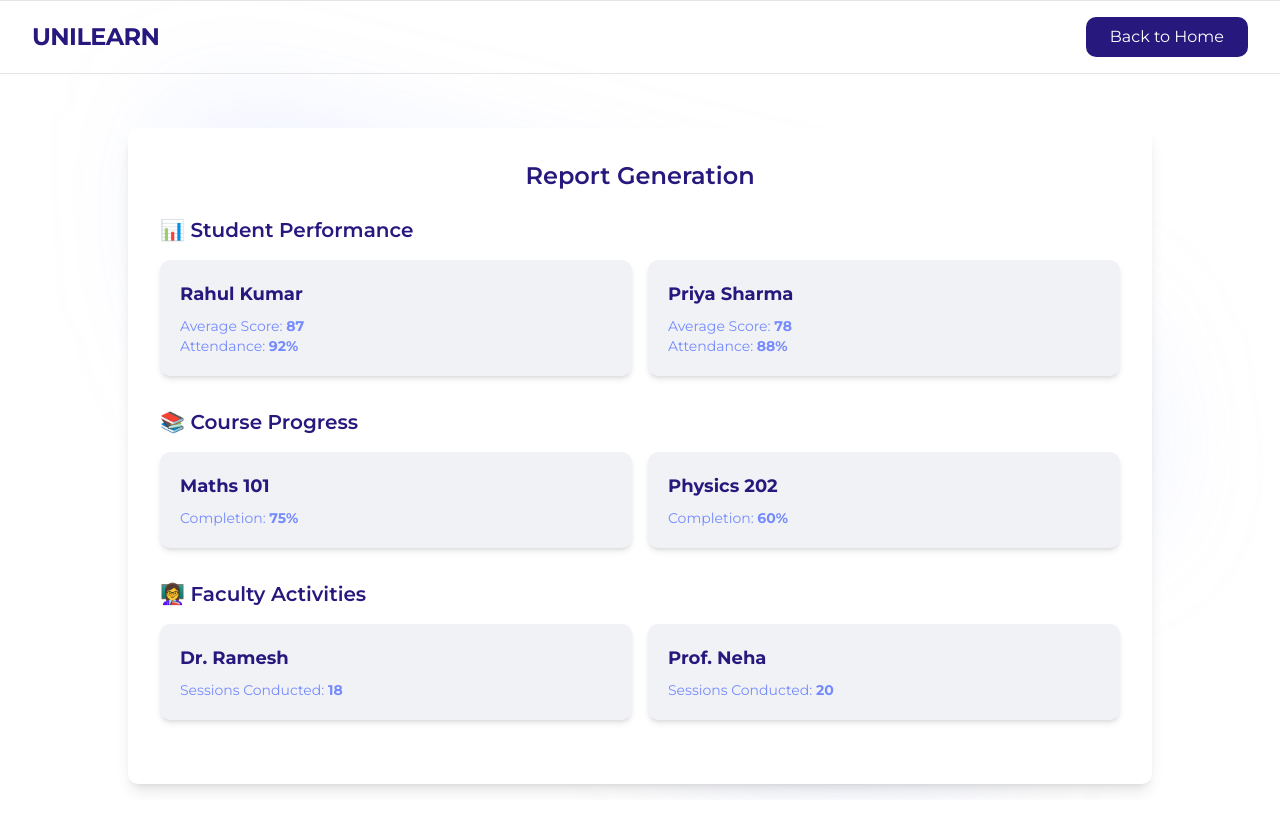
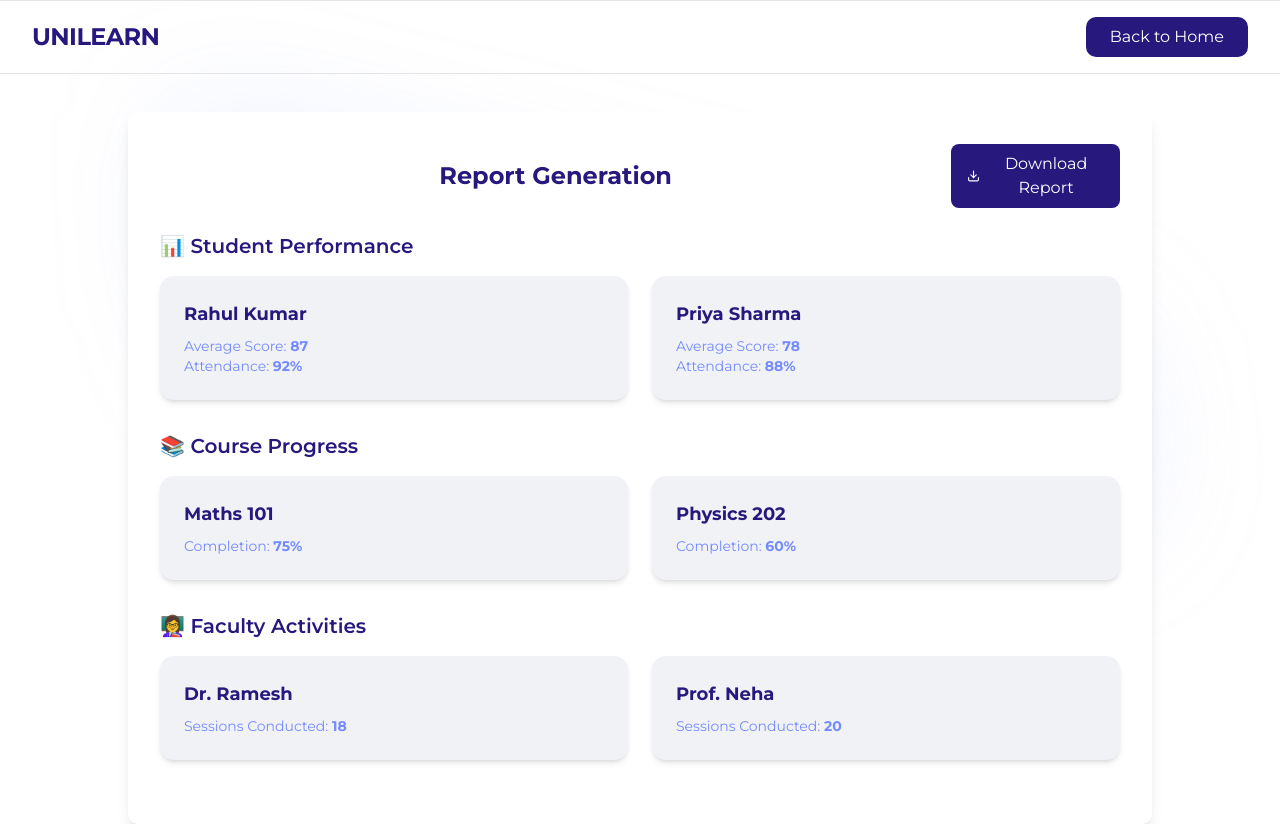
Before and after one commit to ankitku3101/e-learn-platform, a Next.js app: page /admin/report-generation in a window 1280 px wide. Before the commit the page ends 800 px from the top, so only its background shows below. Built offline with nearby package versions, Linux system fonts and the light colour scheme.

Commit message:
Added report generation page and changes some design

```diff
--- a/app/admin/report-generation/page.tsx
+++ b/app/admin/report-generation/page.tsx
@@ -3,6 +3,10 @@
 import { useEffect, useState } from "react";
 import BackgroundGradient from "@/components/BackgroundGradient";
 import Link from "next/link";
+
+import { FiDownload } from "react-icons/fi";
+
+// Types
 
 type Student = {
   name: string;
@@ -45,13 +49,35 @@ const ReportGeneration = () => {
     }, 500);
   }, []);
 
+  const handleDownload = () => {
+    const report = {
+      studentPerformance,
+      courseProgress,
+      facultyActivities,
+    };
+    const element = document.createElement("a");
+    const file = new Blob([JSON.stringify(report, null, 2)], { type: "application/json" });
+    element.href = URL.createObjectURL(file);
+    element.download = "unilearn_report.json";
+    document.body.appendChild(element);
+    element.click();
+  };
+
   return (
     <div className="relative">
       <Navbar />
       <div className="min-h-screen flex items-center justify-center text-black pt-16">
         <BackgroundGradient color1="#AEB8FE" color2="#758BFD" position="bottom" id={10} />
         <div className="w-full max-w-5xl bg-white p-8 rounded-lg shadow-lg mt-12">
-          <h2 className="text-2xl font-semibold text-center mb-6">Report Generation</h2>
+          <div className="flex justify-between items-center mb-6">
+            <h2 className="text-2xl font-bold text-center w-full">Report Generation</h2>
+            <button
+              onClick={handleDownload}
+              className="flex items-center gap-2 bg-[#27187E] text-white px-4 py-2 rounded-md hover:bg-[#FF8600] transition"
+            >
+              <FiDownload /> Download Report
+            </button>
+          </div>
 
           {loading ? (
             <p className="text-center">Loading reports...</p>
@@ -110,12 +136,12 @@ const Navbar = () => {
 const ReportSection = ({ title, children }: { title: string; children: React.ReactNode }) => (
   <div className="mb-8">
     <h3 className="text-xl font-semibold text-[#27187E] mb-4">{title}</h3>
-    <div className="grid md:grid-cols-2 gap-4">{children}</div>
+    <div className="grid md:grid-cols-2 gap-6">{children}</div>
   </div>
 );
 
 const ReportCard = ({ title, children }: { title: string; children: React.ReactNode }) => (
-  <div className="bg-[#F1F2F6] p-5 rounded-lg shadow-md">
+  <div className="bg-[#F1F2F6] p-6 rounded-xl shadow-md transition-transform duration-300 transform hover:scale-[1.03] hover:shadow-xl">
     <h4 className="text-lg font-bold mb-2 text-[#27187E]">{title}</h4>
     <div className="text-sm text-gray-700">{children}</div>
   </div>
```
